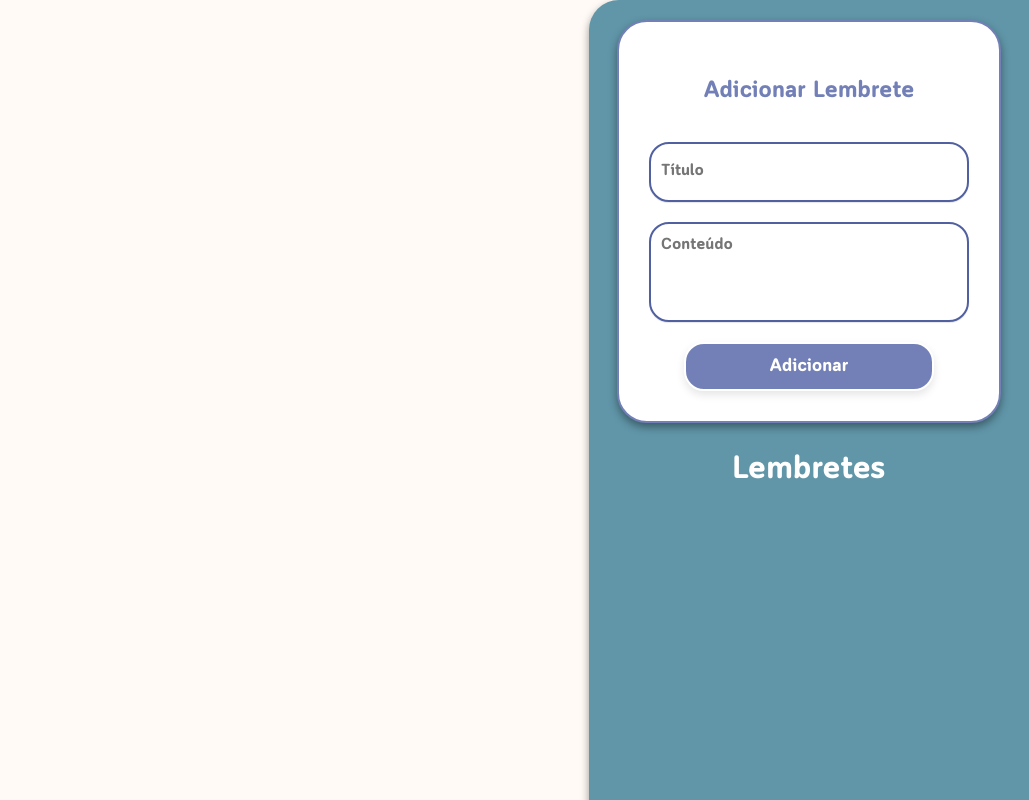
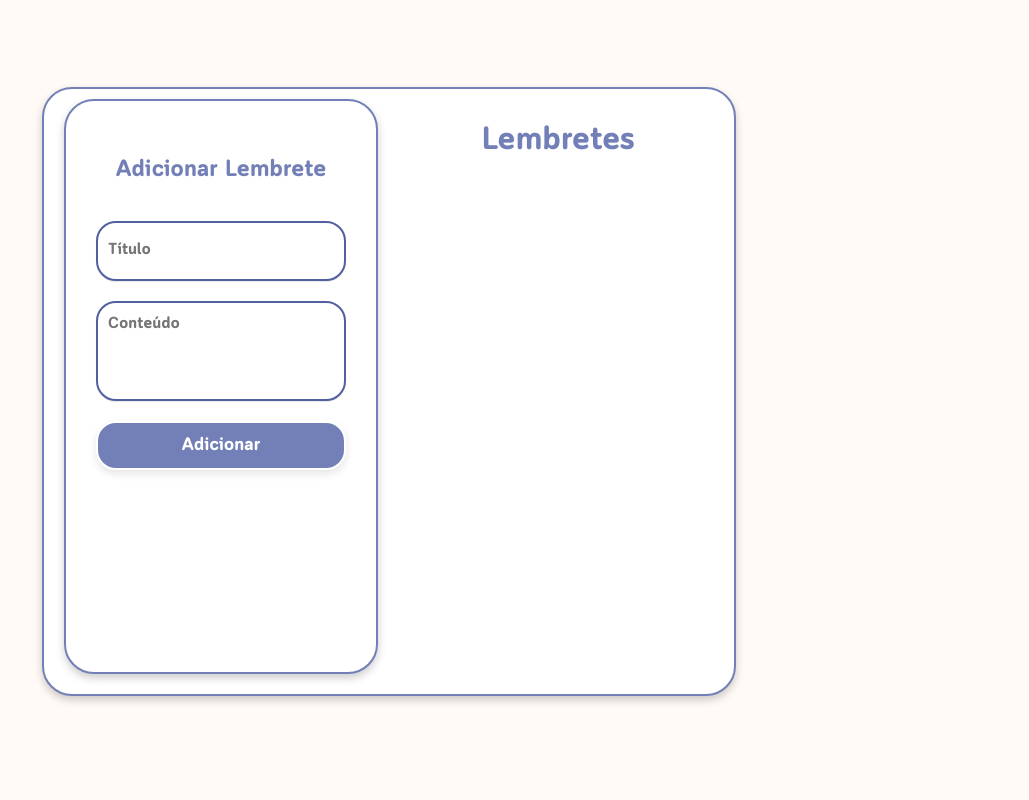
Before and after one commit to BuenoSamu/Vihva_Medical_Center, a React (Create React App) app: page /Lembretes in a window 1280 px wide. Shown: the whole page, without its empty margins (251-1280 px from the left). Built offline with nearby package versions, Linux system fonts and the light colour scheme.

Commit message:
resto das mudanças

```diff
--- a/src/App.css
+++ b/src/App.css
@@ -1,11 +1,4 @@
-.App {
-  text-align: center;
-}
 
-.App-logo {
-  height: 40vmin;
-  pointer-events: none;
-}
 
 @media (prefers-reduced-motion: no-preference) {
   .App-logo {
@@ -98,38 +91,6 @@
     transform: rotate(360deg);
   }
 }
-/* src/App.css */
-.login-container, .signup-container, .dashboard-container {
-  max-width: 400px; /* Largura máxima do container */
-  margin-left: 800px;
-  width: 300px;
-  padding: 20px; /* Padding interno do container */
-  border: 1px solid #6096a8; /* Borda do container */
-  border-radius: 10px; /* Bordas arredondadas */
-  background-color: white; /* Cor de fundo do container */
-  box-shadow: 0 0 10px rgba(0, 0, 0, 0.1); /* Sombra para o container */
-  display: flex; /* Define o display como flexbox */
-  flex-direction: column; /* Organiza os filhos em uma coluna */
-  align-items: center; /* Centraliza os filhos horizontalmente */
-  justify-content: center; /* Centraliza os filhos verticalmente */
-  text-align: center; /* Centraliza o texto e os elementos inline */
-}
-
-.login-container, .signup-container, .dashboard-container {
-  max-width: 400px; /* Largura máxima do container */
-  margin-left: 800px;
-  width: 300px;
-  padding: 20px; /* Padding interno do container */
-  border: 1px solid #6096a8; /* Borda do container */
-  border-radius: 10px; /* Bordas arredondadas */
-  background-color: white; /* Cor de fundo do container */
-  box-shadow: 0 0 10px rgba(0, 0, 0, 0.1); /* Sombra para o container */
-  display: flex; /* Define o display como flexbox */
-  flex-direction: column; /* Organiza os filhos em uma coluna */
-  align-items: center; /* Centraliza os filhos horizontalmente */
-  justify-content: center; /* Centraliza os filhos verticalmente */
-  text-align: center; /* Centraliza o texto e os elementos inline */
-}
 
 .icon {
   position: absolute;
@@ -144,22 +105,6 @@
   bottom: 39px;
   color: #6096a8;
   cursor: pointer;
-}
-
-.inputLogin{
-  width: 400px; /* Largura total dos inputs */
-  height: 70px;
-  box-shadow: 0 1px 1px rgba(0, 0, 0, 0.1);
-  margin-bottom: 30px;
-  color: #6096a8;
-  padding-right: 40px;
-  padding-left: 10px; /* Padding interno dos inputs */
-  font-size: 20px; /* Tamanho da fonte dos inputs */
-  font-family: Cloudb;
-  border-radius: 20px;
-  border: 2px solid #6096a8; /* Borda dos inputs */
-  margin-bottom: 15px; /* Espaço abaixo dos inputs */
-  box-sizing: border-box; /* Inclui padding e borda na largura total */
 }
 
 .textEsqueciSenha{
--- a/src/components/Lembretes.css
+++ b/src/components/Lembretes.css
@@ -1,64 +1,46 @@
-/* Define o fundo da página e remove margens e preenchimentos padrão */
-body {
-    background-color: #FFFAF5;
-    font-family: Arial, sans-serif;
-    margin: 0;
-    padding: 0;
-    height: 100vh;
+.containerLembretes {
+  font-family: Cloudb;
+  width: 650px;
+  height: 575px;
+  box-shadow: 0 4px 8px rgba(0, 0, 0, 0.2);
+  background-color: white;
+  border: 2px solid #7380b7;
+  border-radius: 30px;
+  padding-left: 20px;
+  padding-bottom: 20px;
+  padding-right: 20px;
+  padding-top: 10px;
+  margin-bottom: 17px;
   display: flex;
-    flex-direction: column;
-    align-items: center;
-    justify-content: center;
+  justify-content: space-between;
 }
 
-  .ContainerLembre {
-    width: 400px;
-    box-shadow: 0 4px 8px rgba(0, 0, 0, 0.4);
-    background-color: #6096a8;
-    padding: 20px;
-    height: 100vh;
-    border-top-left-radius: 30px;
-    border-bottom-left-radius: 30px;
+
+h1 {
   text-align: center;
-    font-family: Cloudb;
-    position: fixed;
-    align-items: center;
-    top: 0;
-    right: 0;
-    display: flex;
-    flex-direction: column;
+  color: #7380b7;
+  margin-left: 25px;
 }
 
-  h1{
-    text-align: left;
-    color: white;
-    left: 0;
-    margin-left: 0;
-  }
-
-  .inputLembre{
-    width: 350px; /* Largura total dos inputs */
+.inputLembre {
+  width: 100%;
   height: 60px;
   box-shadow: 0 1px 1px rgba(0, 0, 0, 0.1);
   margin-bottom: 30px;
   color: #7380b7;
-    padding-right: 10px;
-    padding-left: 10px; /* Padding interno dos inputs */
-    font-size: 20px; /* Tamanho da fonte dos inputs */
+  padding: 10px;
+  font-size: 20px;
   font-family: Cloudb;
   border-radius: 20px;
-    border: 2px solid #5160a1; /* Borda dos inputs */
-    margin-bottom: 15px; /* Espaço abaixo dos inputs */
-    box-sizing: border-box; /* Inclui padding e borda na largura total */
+  border: 2px solid #5160a1;
+  box-sizing: border-box;
 }
 
-  .inputLembre:focus{
+.inputLembre:focus {
   border-color: #5160a1;
   outline: none;
 }
 
-
-  /* Estiliza o título principal no topo da página */
 .title {
   width: 100%;
   text-align: center;
@@ -66,24 +48,17 @@ body {
   color: #6096a8;
   margin-top: 20px;
   margin-bottom: 40px;
-    position: absolute;
-    top: 0;
-    left: 0;
-    right: 0;
 }
 
-  /* Estiliza o contêiner de adicionar lembrete */
 .add-reminder-container {
   background: white;
-    padding: 20px;
+  padding: 30px;
   font-size: 20px;
   border-radius: 30px;
   border: 2px solid #7380b7;
-    box-shadow: 0 4px 8px rgba(0, 0, 0, 0.4);
-    width: 80%;
-    padding: 30px;
-    max-width: 600px;
-    margin-bottom: 5px;
+  box-shadow: 0 4px 8px rgba(0, 0, 0, 0.2);
+  flex: 1;
+  max-width: 40%;
   color: #7380b7;
   display: flex;
   flex-direction: column;
@@ -98,13 +73,12 @@ body {
   font-size: 16px;
 }
 
-  /* Define o tamanho fixo do campo de conteúdo */
 .add-reminder-container textarea {
   height: 100px;
-    resize: none; /* Desativa o redimensionamento */
+  resize: none;
 }
 
-  .buttonAddlembre{
+.buttonAddlembre {
   padding: 10px 15px;
   font-size: 18px;
   color: white;
@@ -113,62 +87,60 @@ body {
   border: 2px solid white;
   border-radius: 20px;
   cursor: pointer;
-    text-decoration: none;
   width: 250px;
   box-shadow: 0 4px 8px rgba(0, 0, 0, 0.1);
-    align-self: center;
   margin-top: 10px;
   transition: background-color 0.3s, color 0.3s, border-color 0.3s;
 }
 
-  .buttonAddlembre:hover{
+.buttonAddlembre:hover {
   background-color: #5160a1;
   border: 2px solid #FFFAF5;
   color: #FFFAF5;
 }
 
-  /* Estiliza os lembretes individuais */
+.reminder-list-section {
+  flex: 2;
+}
+
+.reminder-list-container {
+  margin-top: 20px;
+}
+
 .reminder-item {
   box-shadow: 0 4px 8px rgba(0, 0, 0, 0.4);
   background-color: white;
+  width: 250px;
   padding: 20px;
+  margin-left: 30px;
   margin-bottom: 15px;
   border-radius: 30px;
   border: 2px solid #5160a1;
   display: flex;
+  justify-content: center; /* Centraliza o conteúdo dentro do lembrete */
+  align-items: center;
   flex-direction: column;
   position: relative;
-    width: 80%;
-    max-width: 600px;
-  }
-
-  .parent-container {
-    display: flex;
-    justify-content: center; /* Centraliza horizontalmente */
-    align-items: center; /* Centraliza verticalmente se necessário */
-    flex-direction: column; /* Empilha os itens verticalmente */
-    width: 100%; /* Certifique-se de que o contêiner pai ocupe a largura total */
-    height: 100%; /* Ajuste conforme necessário */
 }
 
 .reminder-item h4 {
   margin: 0 0 10px 0;
-    color: #6096A8;
+  color: #7380b7;
   text-align: center;
 }
 
 .reminder-item p {
   margin: 0 0 10px 0;
-    height: 50px; /* Define um tamanho fixo para o conteúdo */
-    overflow: hidden; /* Esconde o texto excedente */
-    text-overflow: ellipsis; /* Adiciona reticências no texto excedente */
+  height: 50px;
+  overflow: hidden;
+  text-overflow: ellipsis;
   width: 100%;
   text-align: center;
 }
 
 .reminder-item button {
   padding: 10px 15px;
-    width: 100%;
+  width: 120px;
   font-size: 18px;
   color: white;
   background-color: #6096a8;
@@ -176,16 +148,14 @@ body {
   border: 2px solid white;
   border-radius: 20px;
   cursor: pointer;
-    text-decoration: none;
   box-shadow: 0 4px 8px rgba(0, 0, 0, 0.1);
-    align-self: center;
   margin-top: 10px;
   transition: background-color 0.3s, color 0.3s, border-color 0.3s;
 }
 
 .reminder-item .button-container {
   display: flex;
-    justify-content: center; /* Centraliza os botões dentro do contêiner */
+  justify-content: center;
   margin-top: 10px;
 }
 
@@ -198,35 +168,33 @@ body {
   margin-left: 10px;
 }
 
-  /* Adiciona um espaço superior ao botão quando o modo de edição está ativo */
 .edit-mode {
   margin-bottom: 20px;
   background: #F5F5F5;
   padding: 20px;
   border-radius: 8px;
-    box-shadow: 0px 4px 12px rgba(0,0,0,0.1);
-    whidt: 80%;
-    max-width: 600px;
+  box-shadow: 0px 4px 12px rgba(0, 0, 0, 0.1);
+  width: 100%;
   display: flex;
   flex-direction: column;
   align-items: center;
 }
 
 .edit-mode input,
-  .edit-mode textarea{
-    whidt: 100%;
+.edit-mode textarea {
+  width: 100%;
   padding: 10px;
   margin: 10px 0;
   border-radius: 5px;
   font-size: 16px;
 }
 
-  .edit-mode textarea{
+.edit-mode textarea {
   height: 100px;
   resize: none;
 }
 
-  .edit-mode button{
+.edit-mode button {
   width: 100%;
   padding: 10px;
   background-color: #6096a8;
@@ -237,10 +205,10 @@ body {
   font-size: 16px;
   font-weight: bold;
   margin-top: 10px;
-    transition: background-color 0.3s ease, transform 0.3 ease;
+  transition: background-color 0.3s ease, transform 0.3s ease;
 }
 
-  .edit-mode button:hover{
+.edit-mode button:hover {
   background-color: #507A89;
   transform: translateY(-3px);
 }
--- a/src/components/Lembretes.js
+++ b/src/components/Lembretes.js
@@ -115,7 +115,7 @@ const Lembretes = () => {
   };
 
   return (
-      <div className='ContainerLembre'>
+    <div className='containerLembretes'>
       <div className='add-reminder-container'>
         <h3>Adicionar Lembrete</h3>
         <input
@@ -123,16 +123,15 @@ const Lembretes = () => {
           type='text'
           placeholder='Título'
           value={title}
-            onChange={(e) => setTitle(e.target.value)}
-          />
+          onChange={(e) => setTitle(e.target.value)} />
         <textarea
           className='inputLembre'
           placeholder='Conteúdo'
           value={content}
-            onChange={(e) => setContent(e.target.value)}
-          />
+          onChange={(e) => setContent(e.target.value)} />
         <button className='buttonAddlembre' onClick={addReminder}>Adicionar</button>
       </div>
+      <div className='reminder-list-section'>
         <h1>Lembretes</h1>
         <div className='reminder-list-container'>
           {reminders.map((reminder, index) => (
@@ -142,12 +141,10 @@ const Lembretes = () => {
                   <input
                     type='text'
                     value={editTitle}
-                    onChange={(e) => setEditTitle(e.target.value)}
-                  />
+                    onChange={(e) => setEditTitle(e.target.value)} />
                   <textarea
                     value={editContent}
-                    onChange={(e) => setEditContent(e.target.value)}
-                  />
+                    onChange={(e) => setEditContent(e.target.value)} />
                   <button onClick={saveEditReminder} className="edit-button">Salvar</button>
                 </div>
               ) : (
@@ -164,7 +161,9 @@ const Lembretes = () => {
           ))}
         </div>
       </div>
+    </div>
   );
+
 };
 
 export default Lembretes;
--- a/src/components/PagePrincipal.css
+++ b/src/components/PagePrincipal.css
@@ -1,7 +1,7 @@
 /* Container principal */
 .principal-container {
   display: flex;
-  background-color: white;
+
   align-items: center;
   font-family: 'Arial', sans-serif;
   padding: 20px;
@@ -9,7 +9,6 @@
 
 /* Conteúdo */
 .content {
-  background-color: white;
   flex-direction: column;
   margin-top: 20px;
   margin-right: 100px;
--- a/src/components/Perfil.js
+++ b/src/components/Perfil.js
@@ -59,7 +59,7 @@ const Profile = () => {
       <Navbar />
       {profileData?.imageUrl && (
         <div>
-          <img src={profileData.imageUrl} alt="Foto do Médico" className="profile-photo" />
+          <img src={profileData.imageUrl} alt="Foto do Médico" className="imgNavbar" />
         </div>
       )}
       <h2>Perfil do Médico</h2>
```
Lines whose indentation alone changed are shown as unchanged.
